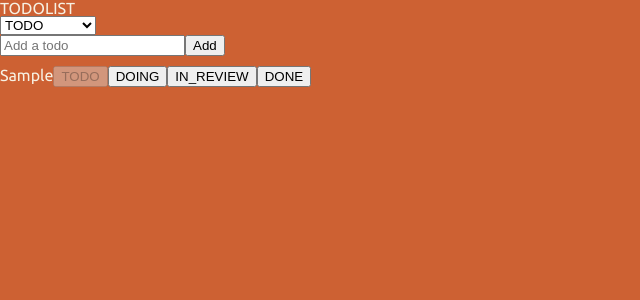
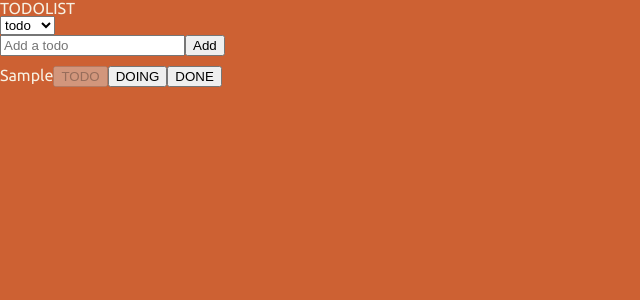
Before and after one commit to devheedoo/react-masterclass, a React (Create React App) app: page / in a window 1280 px wide. Both pictures are taken after typing "Sample" into the empty fields and a click on the button "Add". Shown: the top 300 px of the page, without its empty margins (0-640 px from the left). Built offline with nearby package versions, Linux system fonts and the light colour scheme.

Commit message:
feat: Remove enum TodoStatus

```diff
--- a/src/atoms/todosAtom.ts
+++ b/src/atoms/todosAtom.ts
@@ -3,14 +3,7 @@ import { atom, selector } from 'recoil';
 export interface ITodo {
   id: number; // using Date
   text: string;
-  status: TodoStatus;
-}
-
-export enum TodoStatus {
-  TODO = 'todo',
-  DOING = 'doing',
-  IN_REVIEW = 'in_review',
-  DONE = 'done',
+  status: string;
 }
 
 export const todosAtom = atom<ITodo[]>({
@@ -18,9 +11,9 @@ export const todosAtom = atom<ITodo[]>({
   default: [],
 });
 
-export const statusAtom = atom<TodoStatus>({
+export const statusAtom = atom<string>({
   key: 'status',
-  default: TodoStatus.TODO,
+  default: 'todo',
 });
 
 export const todosSelector = selector<ITodo[]>({
--- a/src/components/CreateTodo.tsx
+++ b/src/components/CreateTodo.tsx
@@ -1,6 +1,6 @@
 import { useForm } from 'react-hook-form';
 import { useSetRecoilState } from 'recoil';
-import { ITodo, todosAtom, TodoStatus } from '../atoms/todosAtom';
+import { ITodo, todosAtom } from '../atoms/todosAtom';
 
 interface IForm {
   todo: string;
@@ -14,7 +14,7 @@ function CreateTodo() {
     const newTodo: ITodo = {
       id: new Date().getTime(),
       text: todo,
-      status: TodoStatus.TODO,
+      status: 'todo',
     };
     setTodos((currentTodos) => [newTodo, ...currentTodos]);
     setValue('todo', '');
--- a/src/components/Todo.tsx
+++ b/src/components/Todo.tsx
@@ -1,6 +1,6 @@
 import React from 'react';
 import { useSetRecoilState } from 'recoil';
-import { ITodo, todosAtom, TodoStatus } from '../atoms/todosAtom';
+import { ITodo, todosAtom } from '../atoms/todosAtom';
 
 function Todo({ id, text, status }: ITodo) {
   const setTodos = useSetRecoilState(todosAtom);
@@ -11,7 +11,7 @@ function Todo({ id, text, status }: ITodo) {
 
     setTodos((todos) => {
       const currentIndex = todos.findIndex((todo) => todo.id === id);
-      const newTodo = { id, text, status: name as TodoStatus };
+      const newTodo = { id, text, status: name };
       return [
         ...todos.slice(0, currentIndex),
         newTodo,
@@ -23,32 +23,17 @@ function Todo({ id, text, status }: ITodo) {
   return (
     <li>
       <span>{text}</span>
-      <button
-        name={TodoStatus.TODO}
-        onClick={handleClick}
-        disabled={status === TodoStatus.TODO}
-      >
+      <button name={'todo'} onClick={handleClick} disabled={status === 'todo'}>
         TODO
       </button>
       <button
-        name={TodoStatus.DOING}
+        name={'doing'}
         onClick={handleClick}
-        disabled={status === TodoStatus.DOING}
+        disabled={status === 'doing'}
       >
         DOING
       </button>
-      <button
-        name={TodoStatus.IN_REVIEW}
-        onClick={handleClick}
-        disabled={status === TodoStatus.IN_REVIEW}
-      >
-        IN_REVIEW
-      </button>
-      <button
-        name={TodoStatus.DONE}
-        onClick={handleClick}
-        disabled={status === TodoStatus.DONE}
-      >
+      <button name={'done'} onClick={handleClick} disabled={status === 'done'}>
         DONE
       </button>
     </li>
--- a/src/components/TodoList.tsx
+++ b/src/components/TodoList.tsx
@@ -1,6 +1,6 @@
 import React from 'react';
 import { useRecoilValue, useSetRecoilState } from 'recoil';
-import { statusAtom, todosSelector, TodoStatus } from '../atoms/todosAtom';
+import { statusAtom, todosSelector } from '../atoms/todosAtom';
 import CreateTodo from './CreateTodo';
 import Todo from './Todo';
 
@@ -11,18 +11,16 @@ function TodoList() {
     const {
       currentTarget: { value },
     } = event;
-    setStatus(value as TodoStatus);
+    setStatus(value);
   };
 
   return (
     <div>
       <h1>TODOLIST</h1>
       <select onInput={handleInput}>
-        {Object.entries(TodoStatus).map(([key, value]) => (
-          <option key={value} value={value}>
-            {key}
-          </option>
-        ))}
+        <option value={'todo'}>todo</option>
+        <option value={'doing'}>doing</option>
+        <option value={'done'}>done</option>
       </select>
       <CreateTodo />
       <div style={{ marginTop: 10 }}>
```
